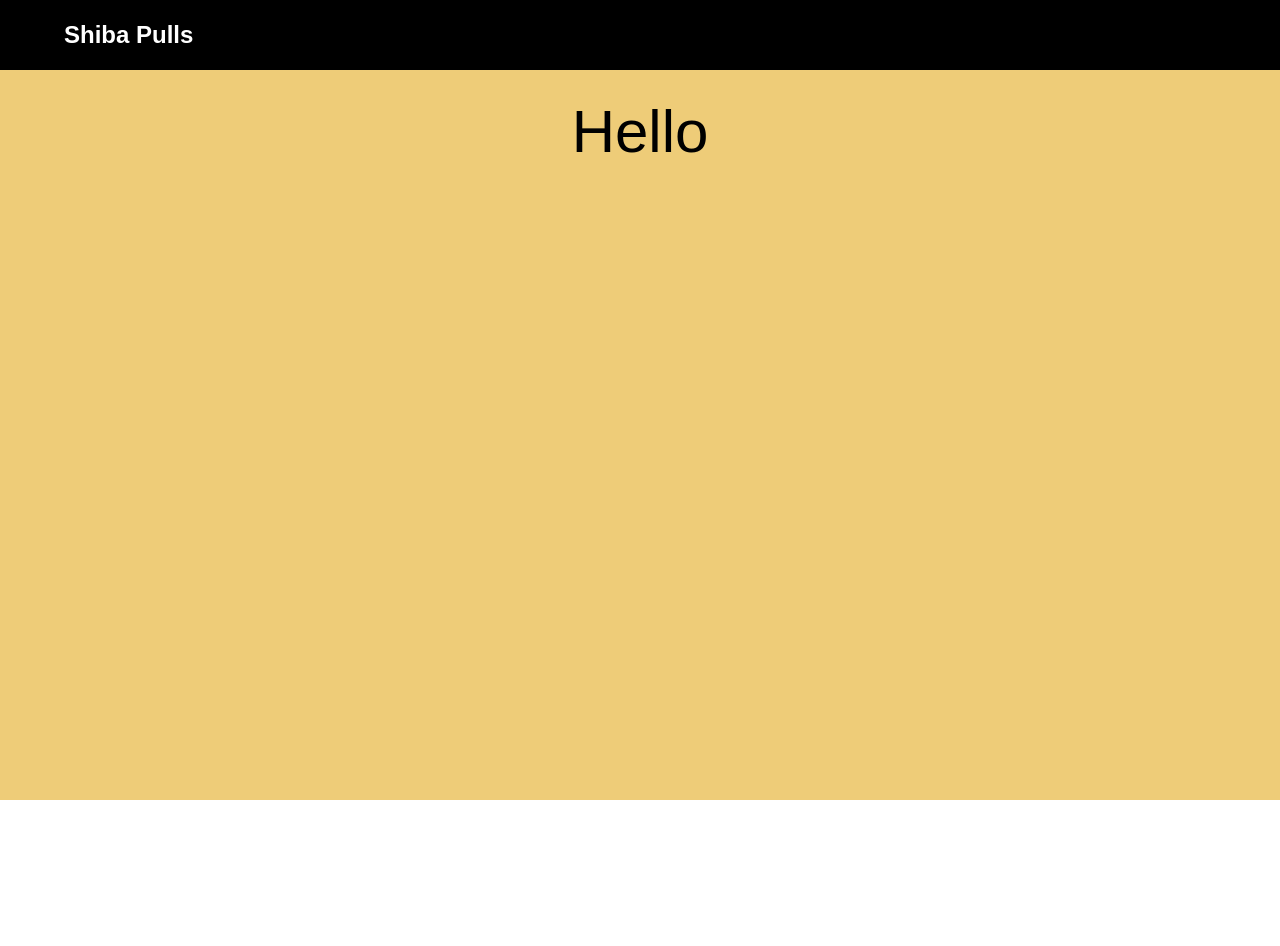
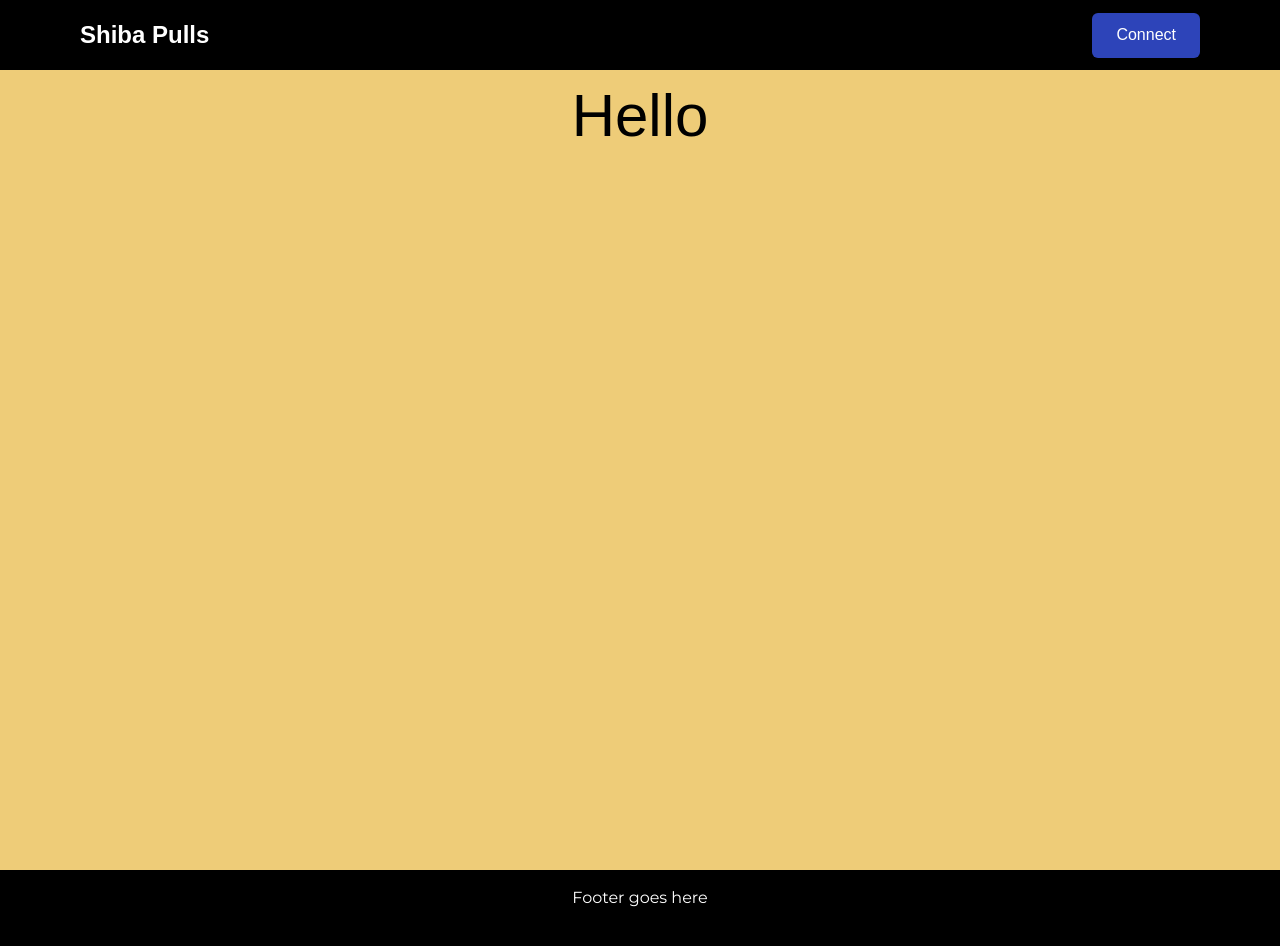
Before and after one commit to 0xburden/shibapulls-ui, a Next.js app: page / in a window 1280 px wide. Shown: the top 946 px of the page. Before the commit the page ends 800 px from the top, so only its background shows below. Built offline with nearby package versions, Linux system fonts and the light colour scheme; a web font is replaced by a local one.

Commit message:
work on top bar and layout

```diff
--- a/src/layouts/BaseLayout.tsx
+++ b/src/layouts/BaseLayout.tsx
@@ -1,5 +1,5 @@
 import Head from 'next/head'
-import { TopBar } from '@/modules/common/components'
+import { TopBar, Footer } from '@/modules/common/components'
 import type { ReactNode } from 'react'
 
 interface Props {
@@ -14,10 +14,13 @@ export default function BaseLayout({ children }: Props) {
         <link rel="icon" href="/favicon.ico" />
       </Head>
 
-      <div className="bg-shiba-yellow w-screen h-screen">
-        <TopBar />
-        {children}
+      <TopBar />
+
+      <div className="bg-shiba-yellow min-w-screen min-h-screen">
+        <div className="p-4">{children}</div>
       </div>
+
+      <Footer />
     </>
   )
 }
--- /dev/null
+++ b/src/modules/common/components/Button.tsx
@@ -0,0 +1,21 @@
+import type { ReactNode, HTMLProps } from 'react'
+
+interface Props extends HTMLProps<HTMLButtonElement> {
+  children?: string | ReactNode;
+}
+
+export default function Button({
+  children,
+  type = 'button',
+  className,
+  ...rest
+}: Props) {
+  return (
+    <button
+      {...rest}
+      className={`text-white font-mochiy h-[45px] flex items-center justify-center bg-shiba-blue rounded-[6px] px-6 transition-100 hover:scale-[0.95] ${className}`}
+    >
+      {children}
+    </button>
+  )
+}
--- /dev/null
+++ b/src/modules/common/components/Footer.tsx
@@ -0,0 +1,9 @@
+export default function Footer() {
+  return (
+    <div className="bg-black text-white w-full min-h-[100px]">
+      <div className="p-4 m-auto max-w-6xl w-full">
+        <p className="text-center">Footer goes here</p>
+      </div>
+    </div>
+  )
+}
--- a/src/modules/common/components/TopBar.tsx
+++ b/src/modules/common/components/TopBar.tsx
@@ -1,14 +1,19 @@
 import Link from 'next/link'
+import { Button } from '@/modules/common/components'
 
 export default function TopBar() {
   return (
     <div className="bg-black h-[70px] w-full">
-      <nav className="m-auto max-w-6xl w-full flex items-center h-full">
+      <nav className="m-auto max-w-6xl w-full flex items-center justify-between px-4 h-full">
         <Link href="/">
           <strong className="block font-mochiy text-white text-2xl">
             Shiba Pulls
           </strong>
         </Link>
+
+        <div>
+          <Button>Connect</Button>
+        </div>
       </nav>
     </div>
   )
--- a/src/modules/common/components/index.ts
+++ b/src/modules/common/components/index.ts
@@ -1,4 +1,6 @@
 import Meta from './Meta'
 import TopBar from './TopBar'
+import Button from './Button'
+import Footer from './Footer'
 
-export { Meta, TopBar }
+export { Meta, TopBar, Button, Footer }
--- a/src/pages/index.tsx
+++ b/src/pages/index.tsx
@@ -8,7 +8,7 @@ export default function Home() {
 
       <BaseLayout>
         <main>
-          <h1 className="text-6xl mt-8 font-mochiy text-center">Hello</h1>
+          <h1 className="text-6xl font-mochiy text-center">Hello</h1>
         </main>
       </BaseLayout>
     </>
```
